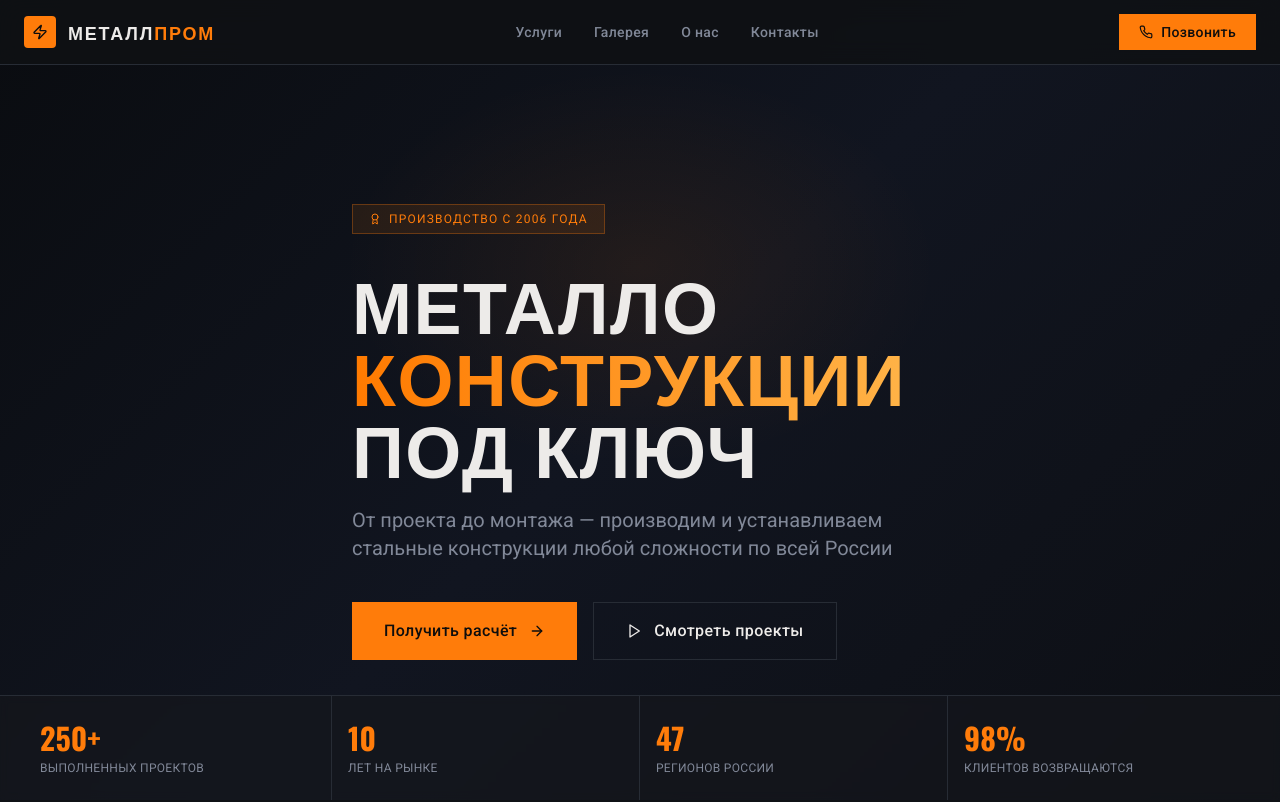
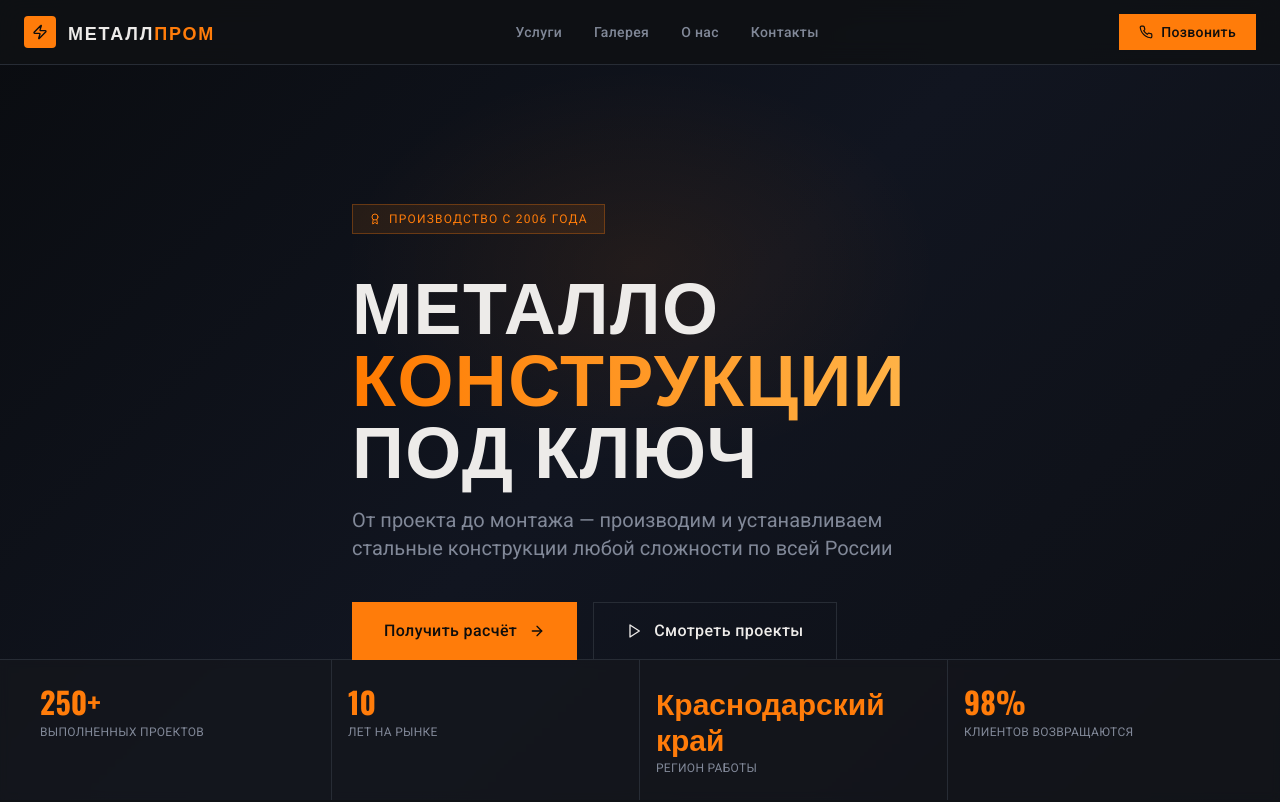
Before and after one commit to pr-poehali-dev/metal-processing-project, a React (Vite) app: page / in a window 1280 px wide. Shown: the top 802 px of the page. Built offline with nearby package versions, Linux system fonts and the light colour scheme.

Commit message:
feat: добавить Краснодарский край

```diff
--- a/src/pages/Index.tsx
+++ b/src/pages/Index.tsx
@@ -76,7 +76,7 @@ const GALLERY = [
 const STATS = [
   { value: "250+", label: "Выполненных проектов" },
   { value: "10", label: "Лет на рынке" },
-  { value: "47", label: "Регионов России" },
+  { value: "Краснодарский край", label: "Регион работы" },
   { value: "98%", label: "Клиентов возвращаются" },
 ];
 
```
